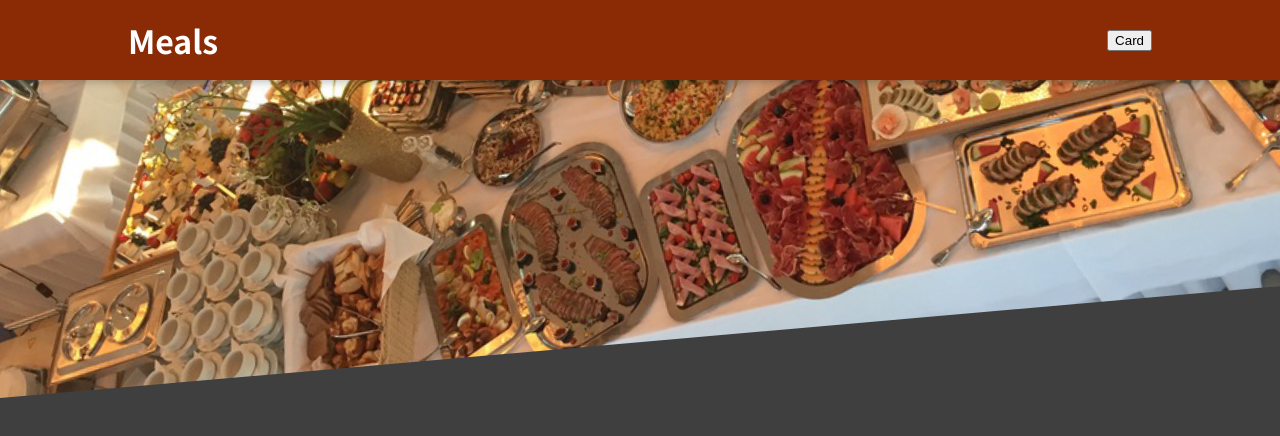
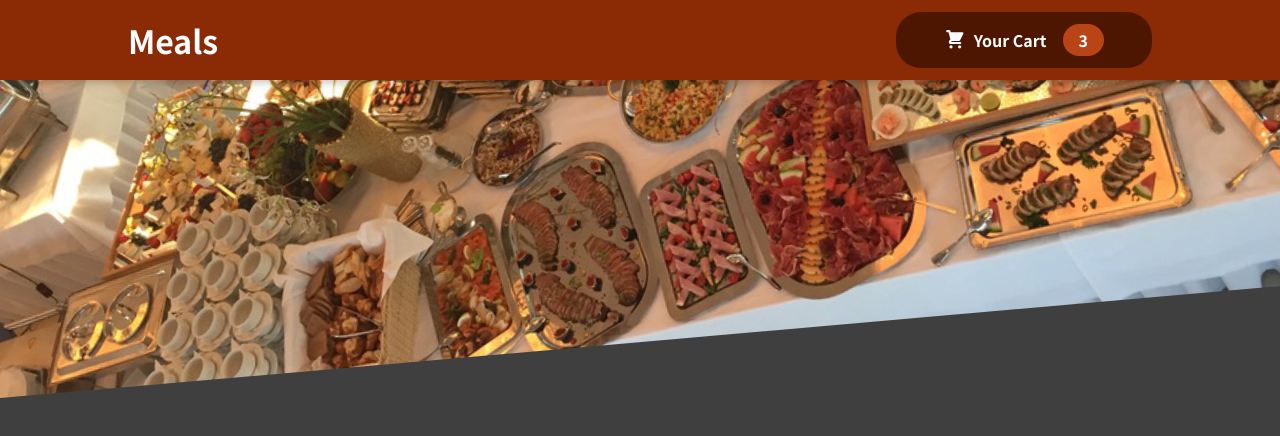
Before and after one commit to patbou02/food-app, a React (Create React App) app: page / in a window 1280 px wide. Shown: the top 436 px of the page. Built offline with nearby package versions, Linux system fonts and the light colour scheme.

Commit message:
Added CartIcon and replaced plain button tag with external component and its CSS.

```diff
--- /dev/null
+++ b/src/components/Cart/CartIcon.js
@@ -0,0 +1,13 @@
+const CartIcon = () => {
+  return (
+    <svg
+      xmlns='http://www.w3.org/2000/svg'
+      viewBox='0 0 20 20'
+      fill='currentColor'
+    >
+      <path d='M3 1a1 1 0 000 2h1.22l.305 1.222a.997.997 0 00.01.042l1.358 5.43-.893.892C3.74 11.846 4.632 14 6.414 14H15a1 1 0 000-2H6.414l1-1H14a1 1 0 00.894-.553l3-6A1 1 0 0017 3H6.28l-.31-1.243A1 1 0 005 1H3zM16 16.5a1.5 1.5 0 11-3 0 1.5 1.5 0 013 0zM6.5 18a1.5 1.5 0 100-3 1.5 1.5 0 000 3z' />
+    </svg>
+  );
+};
+
+export default CartIcon;
--- a/src/components/Layout/Header.js
+++ b/src/components/Layout/Header.js
@@ -2,13 +2,14 @@
 
 import mealsImage from '../../assets/meals.jpg';
 import classes from './Header.module.css';
+import HeaderCartButton from './HeaderCartButton';
 
-const Header = () => {
+const Header = props => {
   return (
     <>
       <header className={classes.header}>
         <h1>Meals</h1>
-        <button>Card</button>
+        <HeaderCartButton />
       </header>
       <div className={classes['main-image']}>
         <img src={mealsImage} alt="Table full of delicious food" />
--- /dev/null
+++ b/src/components/Layout/HeaderCartButton.js
@@ -0,0 +1,17 @@
+import React from 'react';
+import CartIcon from '../Cart/CartIcon';
+import classes from './HeaderCartButton.module.css';
+
+const HeaderCartButton = props => {
+  return (
+    <button className={classes.button}>
+      <span className={classes.icon}>
+        <CartIcon />
+      </span>
+      <span>Your Cart</span>
+      <span className={classes.badge}>3</span>
+    </button>
+  );
+};
+
+export default HeaderCartButton;
--- /dev/null
+++ b/src/components/Layout/HeaderCartButton.module.css
@@ -0,0 +1,43 @@
+.button {
+  cursor: pointer;
+  font: inherit;
+  border: none;
+  background-color: #4d1601;
+  color: white;
+  padding: 0.75rem 3rem;
+  display: flex;
+  justify-content: space-around;
+  align-items: center;
+  border-radius: 25px;
+  font-weight: bold;
+}
+
+.button:hover,
+.button:active { background-color: #2c0d00; }
+
+.icon {
+  width: 1.35rem;
+  height: 1.35rem;
+  margin-right: 0.5rem;
+}
+
+.badge {
+  background-color: #b94517;
+  padding: 0.25rem 1rem;
+  border-radius: 25px;
+  margin-left: 1rem;
+  font-weight: bold;
+}
+
+.button:hover .badge,
+.button:active .badge { background-color: #92320c; }
+
+.bump { animation: bump 300ms ease-out; }
+
+@keyframes bump {
+  0% { transform: scale(1); }
+  10% { transform: scale(0.9); }
+  30% { transform: scale(1.1); }
+  50% { transform: scale(1.15); }
+  100% { transform: scale(1); }
+}
```
